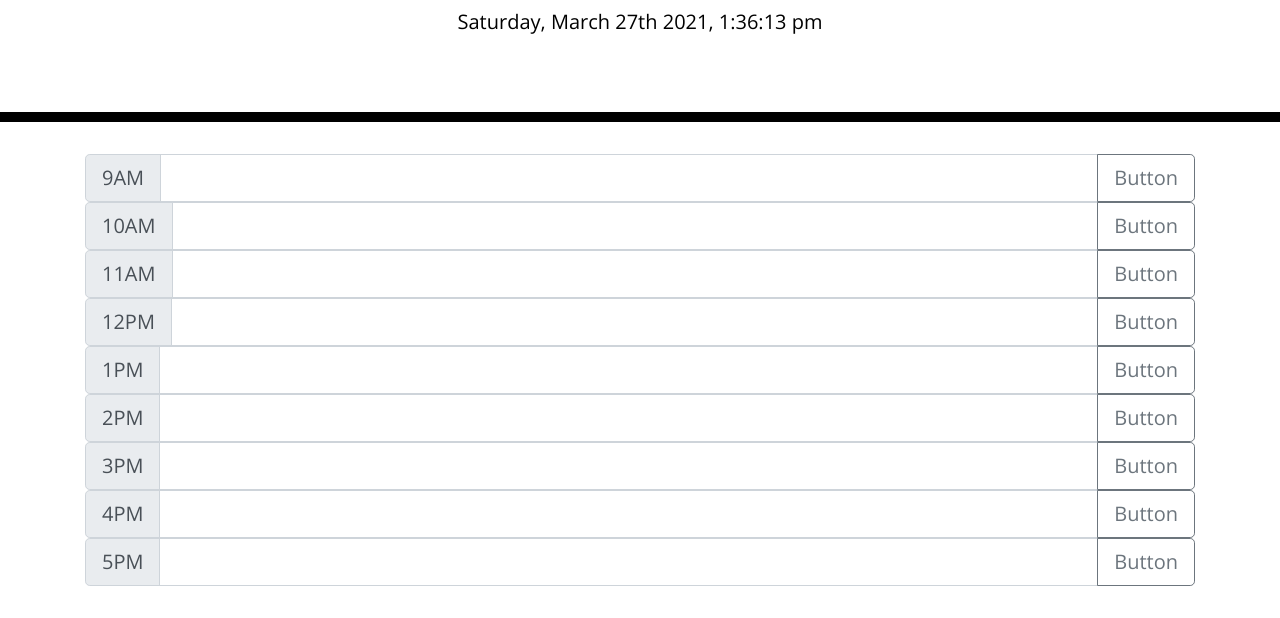
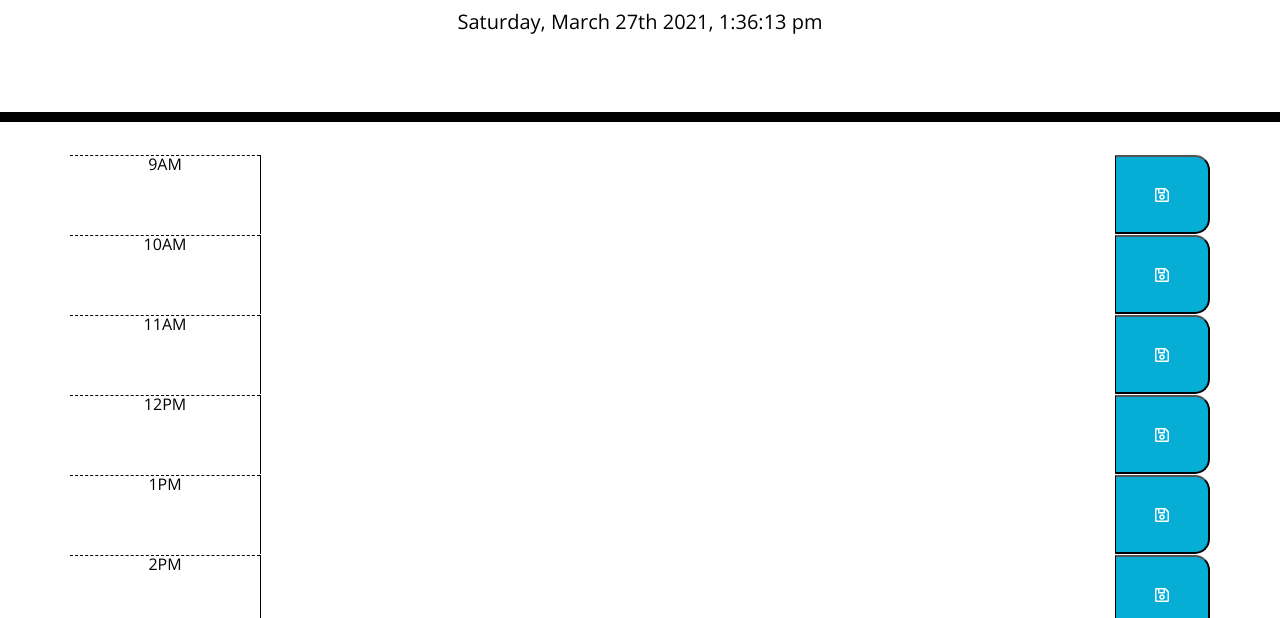
Before and after one commit to aaronauyoong/workdayscheduler, a plain HTML site: page index.html in a window 1280 px wide. Shown: the part 182-800 px from the top of the page. Drawn offline with nearby package versions, Linux system fonts and the light colour scheme.

Commit message:
updated HTML timeblock formatting

```diff
--- a/index.html
+++ b/index.html
@@ -30,102 +30,66 @@
     </header>
     <div class="container">
       <!-- 9am timeblock -->
-      <div class="input-group input-group-lg">
-        <div class="input-group-prepend">
-          <span class="input-group-text time-block">9AM</span>
+        <div class="row time-block" id="9AM">
+          <div class="hour col-2">9AM</div>
+          <textarea class="userPlan col-9"></textarea>
+          <button class="saveBtn col-1"><i class="far fa-save"></i></button>
         </div>
-        <input type="text" class="form-control">
-        <div class="input-group-append" id="button-addon4">
-          <button class="btn btn-outline-secondary" type="button">Button</button>
-        </div>
-      </div>
 
       <!-- 10am timeblock -->
-      <div class="input-group input-group-lg">
-        <div class="input-group-prepend">
-          <span class="input-group-text time-block">10AM</span>
-        </div>
-        <input type="text" class="form-control">
-        <div class="input-group-append" id="button-addon4">
-          <button class="btn btn-outline-secondary bi bi-save" type="button">Button</button>
-        </div>
+      <div class="row time-block" id="10AM">
+        <div class="hour col-2">10AM</div>
+        <textarea class="userPlan col-9"></textarea>
+        <button class="saveBtn col-1"><i class="far fa-save"></i></button>
       </div>
 
       <!-- 11am timeblock -->
-      <div class="input-group input-group-lg">
-        <div class="input-group-prepend">
-          <span class="input-group-text time-block">11AM</span>
-        </div>
-        <input type="text" class="form-control">
-        <div class="input-group-append" id="button-addon4">
-          <button class="btn btn-outline-secondary" type="button">Button</button>
-        </div>
+      <div class="row time-block" id="11AM">
+        <div class="hour col-2">11AM</div>
+        <textarea class="userPlan col-9"></textarea>
+        <button class="saveBtn col-1"><i class="far fa-save"></i></button>
       </div>
 
       <!-- 12pm timeblock -->
-      <div class="input-group input-group-lg">
-        <div class="input-group-prepend">
-          <span class="input-group-text time-block">12PM</span>
-        </div>
-        <input type="text" class="form-control">
-        <div class="input-group-append" id="button-addon4">
-          <button class="btn btn-outline-secondary" type="button">Button</button>
-        </div>
+      <div class="row time-block" id="12PM">
+        <div class="hour col-2">12PM</div>
+        <textarea class="userPlan col-9"></textarea>
+        <button class="saveBtn col-1"><i class="far fa-save"></i></button>
       </div>
 
       <!-- 1pm timeblock -->
-      <div class="input-group input-group-lg">
-        <div class="input-group-prepend">
-          <span class="input-group-text time-block">1PM</span>
-        </div>
-        <input type="text" class="form-control">
-        <div class="input-group-append" id="button-addon4">
-          <button class="btn btn-outline-secondary" type="button">Button</button>
-        </div>
+      <div class="row time-block" id="1PM">
+        <div class="hour col-2">1PM</div>
+        <textarea class="userPlan col-9"></textarea>
+        <button class="saveBtn col-1"><i class="far fa-save"></i></button>
       </div>
 
       <!-- 2pm timeblock -->
-      <div class="input-group input-group-lg">
-        <div class="input-group-prepend">
-          <span class="input-group-text time-block">2PM</span>
-        </div>
-        <input type="text" class="form-control">
-        <div class="input-group-append" id="button-addon4">
-          <button class="btn btn-outline-secondary" type="button">Button</button>
-        </div>
+      <div class="row time-block" id="2PM">
+        <div class="hour col-2">2PM</div>
+        <textarea class="userPlan col-9"></textarea>
+        <button class="saveBtn col-1"><i class="far fa-save"></i></button>
       </div>
 
       <!-- 3pm timeblock -->
-      <div class="input-group input-group-lg">
-        <div class="input-group-prepend">
-          <span class="input-group-text time-block">3PM</span>
-        </div>
-        <input type="text" class="form-control">
-        <div class="input-group-append" id="button-addon4">
-          <button class="btn btn-outline-secondary" type="button">Button</button>
-        </div>
+      <div class="row time-block" id="3PM">
+        <div class="hour col-2">3PM</div>
+        <textarea class="userPlan col-9"></textarea>
+        <button class="saveBtn col-1"><i class="far fa-save"></i></button>
       </div>
 
       <!-- 4pm timeblock -->
-      <div class="input-group input-group-lg">
-        <div class="input-group-prepend">
-          <span class="input-group-text time-block">4PM</span>
-        </div>
-        <input type="text" class="form-control">
-        <div class="input-group-append" id="button-addon4">
-          <button class="btn btn-outline-secondary" type="button">Button</button>
-        </div>
+      <div class="row time-block" id="4PM">
+        <div class="hour col-2">4PM</div>
+        <textarea class="userPlan col-9"></textarea>
+        <button class="saveBtn col-1"><i class="far fa-save"></i></button>
       </div>
 
       <!-- 5pm timeblock -->
-      <div class="input-group input-group-lg">
-        <div class="input-group-prepend">
-          <span class="input-group-text time-block">5PM</span>
-        </div>
-        <input type="text" class="form-control">
-        <div class="input-group-append" id="button-addon4">
-          <button class="btn btn-outline-secondary" type="button">Button</button>
-        </div>
+      <div class="row time-block" id="5PM">
+        <div class="hour col-x1-1 col-md-2 col-3">5PM</div>
+        <textarea class="userPlan xol-x1-10 col-md-9 col-8"></textarea>
+        <button class="saveBtn col"><i class="far fa-save"></i></button>
       </div>
 
     </div>
```
